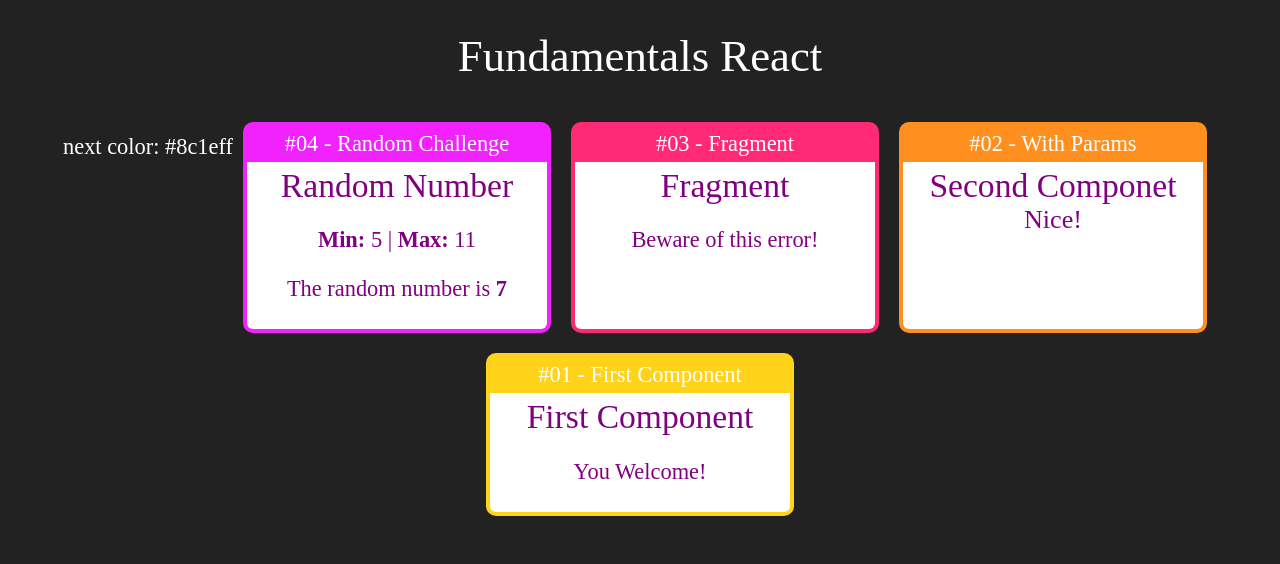
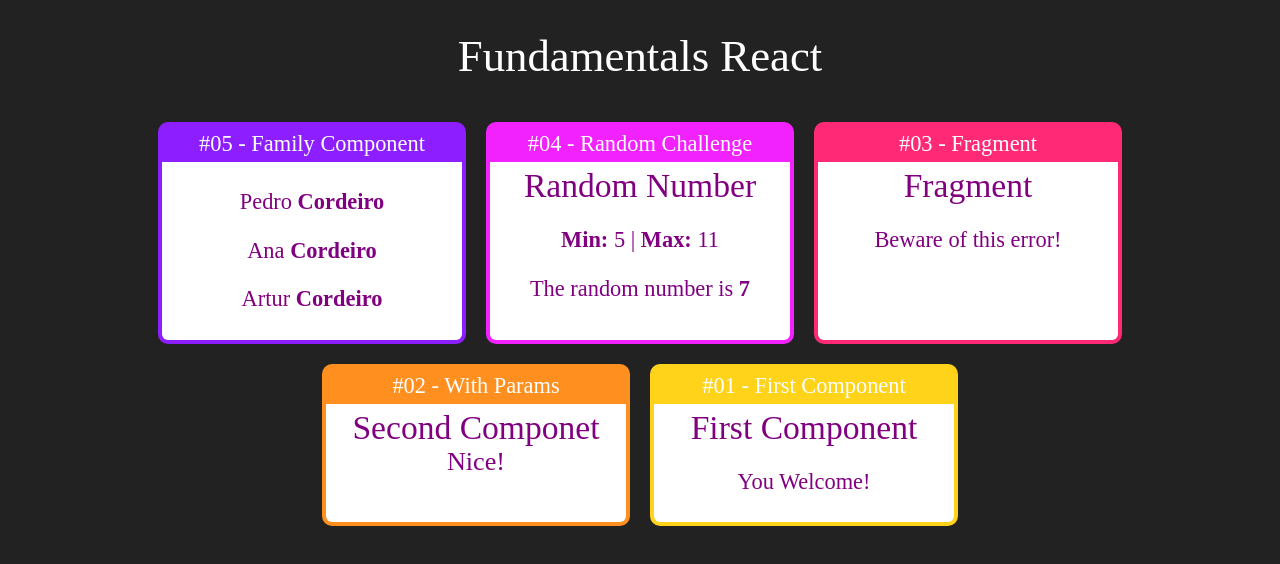
Before and after one commit to HenriqueArtur/fundamentals-react-studies, a React (Create React App) app: page / in a window 1280 px wide. Shown: the top 564 px of the page. Built offline with nearby package versions, Linux system fonts and the light colour scheme; the HTML template or start-up script is replaced by a standard one.

Commit message:
children element

```diff
--- a/src/App.jsx
+++ b/src/App.jsx
@@ -2,6 +2,9 @@ import React from 'react'
 import './App.css'
 
 import Card from './components/layout/Card'
+
+import Family from './components/basics/Family'
+import FamilyMember from './components/basics/FamilyMember'
 import Random from './components/basics/Random'
 import Fragment from './components/basics/Fragment'
 import WithParams from './components/basics/WithParams'
@@ -11,7 +14,13 @@ export default _ =>
     <div className="App">
         <h1>Fundamentals React</h1>
         <div className="Cards">
-            <p>next color: 	#8c1eff</p>
+            <Card title="#05 - Family Component" color="#8c1eff">
+                <Family lastName="Cordeiro">
+                    <FamilyMember name="Pedro" />
+                    <FamilyMember name="Ana" />
+                    <FamilyMember name="Artur" />
+                </Family>
+            </Card>
             <Card title="#04 - Random Challenge" color="#f222ff">
                 <Random floor={5} roof={11} />
             </Card>
--- /dev/null
+++ b/src/components/basics/Family.jsx
@@ -0,0 +1,18 @@
+import React, { cloneElement } from 'react'
+
+export default props => {
+
+    return (
+        <div>
+            {
+                // Only one element
+                // React.cloneElement(props.children, {...props})
+
+                // Multiples elements
+                props.children.map( (child, i) => {
+                    return cloneElement(child, {...props, key: i})
+                })
+            }
+        </div>
+    )
+}
--- /dev/null
+++ b/src/components/basics/FamilyMember.jsx
@@ -0,0 +1,10 @@
+import React from 'react'
+
+export default props => {
+
+    return (
+        <p>
+            {props.name} <strong>{props.lastName}</strong>
+        </p>
+    )
+}
```
